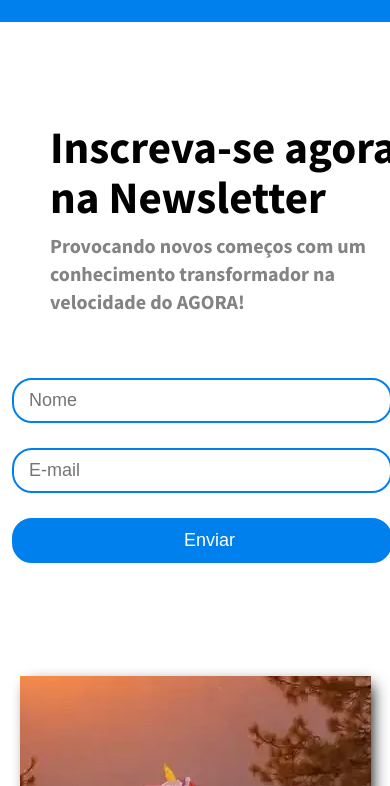
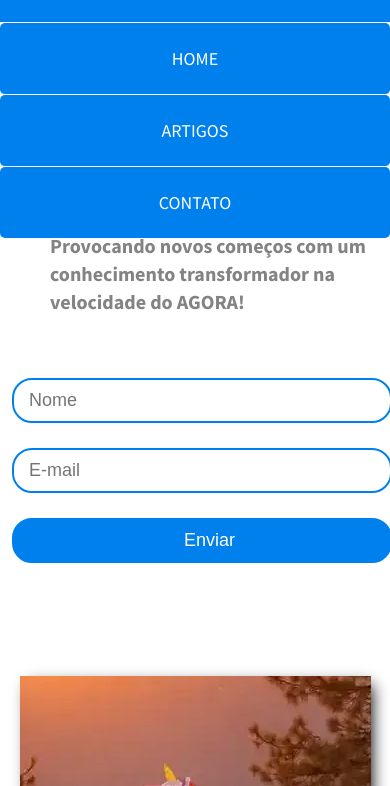
Before and after one commit to reinaldo2727/Aulao_tech_academy, a plain HTML site: page index.html in a window 390 px wide. Both pictures are taken after a click on the label 355 px from the left and 40 px from the top of the page. Shown: the part 58-844 px from the top of the page. Drawn offline with Linux system fonts and the light colour scheme.

Commit message:
responsividade do menu ok

```diff
--- a/css/responsive.css
+++ b/css/responsive.css
@@ -31,22 +31,46 @@
 }
 
 @media (max-width: 630px) {
-    nav {
-        display: none;
+    .menu-button-container{
+        display: flex;
     }
+
+    .menu{
+        position: absolute;
+        margin-top: 30px;
+        flex-direction: column;
+        width: 100vw;
+        justify-content: center;
+        align-items: center;
+        left: 100%;
+        transform: translateX(100vw);
+        transition: 0.5s ease transform;
+    }
+
+    .menu>li {
+        display: flex;
+        justify-items: center;
+        margin: 0;
+        padding: 0px;
+        width: 100%;
+        color: white;
+        background-color: #0080ed;
+        border-radius: 5px;
+    }
+
+    .menu>li:not(:last-child) {
+        border-bottom: 1px solid white;
+    }
+
+    .menu li a {
+        flex: 1;
+        text-align: center;
+    }
+
     main .container-menu img {
         display: none;
     }
-    .container-menu {
-        height: 100%;
-        display: flex;
-        align-items: center;
-        justify-content: center;
-    }
-    #checkbox-menu {
-        position: absolute;
-        opacity: 0;
-    }
+
     label {
         cursor: pointer;
         position: relative;
@@ -54,6 +78,7 @@
         height: 22px;
         width: 30px;
     }
+
     label span {
         position: absolute;
         display: block;
@@ -83,4 +108,13 @@
         transform: rotate(45deg);
         top: 8px;
     }
+
+    nav.menu{
+        width: 100%;
+    }
+
+    #checkbox-menu:checked~nav .menu {
+        transform: translateX(-100vw);
+        transition: 0.5 ease transform;
+    }
 }
```
